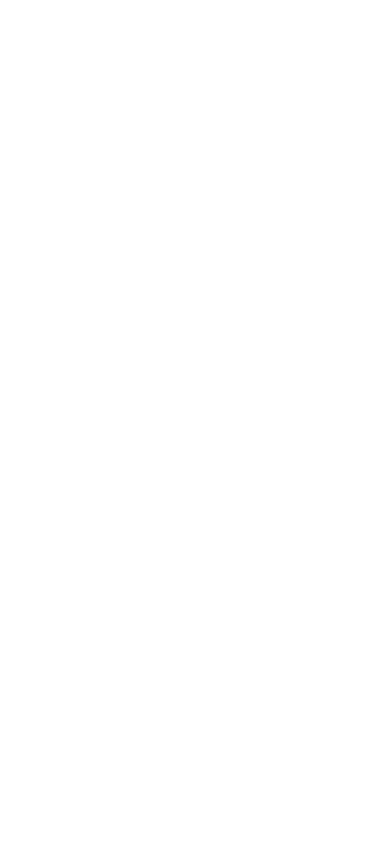
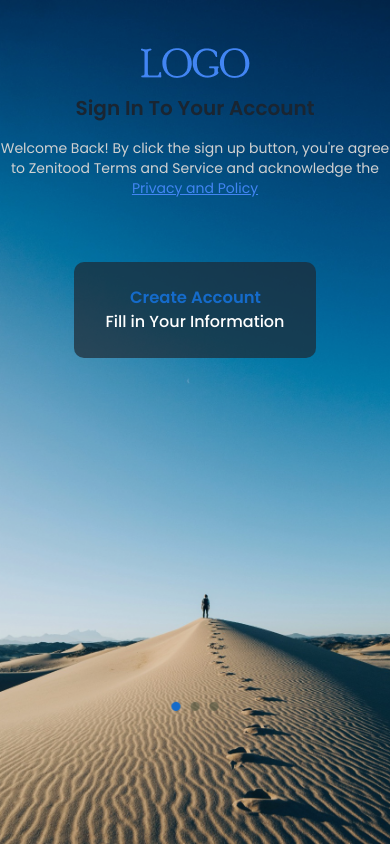
Before and after one commit to ShopnilIsCoding/Scopioe, a React (Vite) app: page /login in a window 390 px wide. Built offline with nearby package versions, Linux system fonts and the light colour scheme.

Commit message:
mobile login page creates with animate css and reduced code redundancy

```diff
--- a/package.json
+++ b/package.json
@@ -10,6 +10,7 @@
     "preview": "vite preview"
   },
   "dependencies": {
+    "animate.css": "^4.1.1",
     "react": "^18.3.1",
     "react-dom": "^18.3.1",
     "react-icons": "^5.2.1",
--- /dev/null
+++ b/src/components/Mobile/LoginMobile.jsx
@@ -0,0 +1,58 @@
+import { useState } from "react";
+import loginMobile from "../../assets/images/smLogin.png";
+import Form from "../Shared/Form";
+
+const LoginMobile = ({signUp,setSignUp}) => {
+    const [popup,setPopup]=useState(false);
+
+    const handlePopup=()=>
+    {
+        setPopup(true);
+    }
+  return (
+    <div className="block lg:hidden relative min-h-screen poppins">
+      <img
+        src={loginMobile}
+        alt=""
+        className="absolute -z-10 w-full h-full"
+      />
+
+      <div className="absolute z-20 h-full w-full ">
+        <img src="/LOGO.png" alt="Logo" className="flex mx-auto mt-12 animate__slideInDown animate__animated" />
+
+        {!popup?
+        <>
+        <h3 className="font-semibold text-xl text-[#1A2531] text-center mt-4 animate__animated animate__zoomIn">
+          Sign In To Your Account
+        </h3>
+        <p className="text-[#D1D1D1] text-center mt-4  text-sm animate__animated animate__zoomIn">
+              Welcome Back! By click the sign up button, you're agree to
+              Zenitood Terms and Service and acknowledge the{" "}
+              <span className="text-light underline cursor-pointer">
+                Privacy and Policy
+              </span>
+            </p>
+            <div className="bg-[#1F2833B3] text-center py-6 mx-auto mt-16 px-8 w-fit rounded-[10px] animate__animated animate__slideInUp">
+                <p className="text-[#156BCA] font-semibold animate-pulse cursor-pointer link-hover" onClick={handlePopup}>Create Account</p>
+                <p className="text-white font-medium">
+                  Fill in Your Information
+                </p>
+              </div></>:signUp?<p className="font-medium mt-4 text-white text-center animate__animated animate__zoomIn mb-8">Create Account <br />
+              Fill in Your Information</p>:<p className="font-medium mt-4 text-white text-center animate__animated animate__zoomIn mb-8">Sign In to view all the <br /> massage therapists</p>}
+
+            {
+                popup && <div className="animate__animated animate__slideInUp bg-white h-full px-2 pt-6 rounded-t-3xl">
+                    {signUp? <p className="text-2xl font-semibold my-8 text-center">Sign In</p>:
+                    <div className="mt-8 mb-12 text-center">
+                        <p className="text-2xl font-semibold mb-2">Log In To Your Account</p>
+                        <p className="text-sm text-[#5C635A]">Welcome Back! Select a method to log in:</p>
+                        </div>}
+                <Form signUp={signUp} setSignUp={setSignUp}></Form>
+                </div>
+            }
+      </div>
+    </div>
+  );
+};
+
+export default LoginMobile;
--- a/src/components/PC/LoginPC.jsx
+++ b/src/components/PC/LoginPC.jsx
@@ -1,4 +1,4 @@
-import { useState } from "react";
+
 import lgLogin from "../../assets/images/lgLogin.png";
 import { Autoplay, Pagination } from "swiper/modules";
 import { Swiper, SwiperSlide } from "swiper/react";
@@ -8,9 +8,9 @@
 import "swiper/css/pagination";
 import Form from "../Shared/Form";
 
-const LoginPC = () => {
+// eslint-disable-next-line react/prop-types
+const LoginPC = ({signUp,setSignUp}) => {
 
-  const [signUp, setSignUp] = useState(true);
 
   return (
     <div className="mx-auto container hidden lg:block p-12 ">
--- a/src/components/Shared/Form.jsx
+++ b/src/components/Shared/Form.jsx
@@ -13,8 +13,8 @@
             {!signUp && (
             <><div className=" flex justify-around items-center my-8">
 
-            <button className="flex items-center gap-2 bg-[linear-gradient(91deg,_#E4E4E4_3.94%,_#FFF9_69.53%)] shadow-[0px_4px_7px_0px_rgba(131,131,131,0.23)] px-10 py-4 rounded-[6px]"><FcGoogle className="text-2xl" />Google</button>
-            <button className="flex items-center gap-2 px-10 py-4 rounded-[10px] bg-[linear-gradient(89deg,_#298FFF_0.18%,_#0778F5_79.28%)] text-white"><FaFacebookF className="text-2xl"/>Facebook</button>
+            <button className="flex items-center gap-2 bg-[linear-gradient(91deg,_#E4E4E4_3.94%,_#FFF9_69.53%)] shadow-[0px_4px_7px_0px_rgba(131,131,131,0.23)] px-4 lg:px-10 py-4 rounded-[6px]"><FcGoogle className="text-2xl" />Google</button>
+            <button className="flex items-center gap-2 px-4 lg:px-10 py-4 rounded-[10px] bg-[linear-gradient(89deg,_#298FFF_0.18%,_#0778F5_79.28%)] text-white "><FaFacebookF className="text-2xl"/>Facebook</button>
           </div>
           <p className="text-[#5C635A] text-center mb-4">Or Continue with Email</p></>
           )}
--- a/src/main.jsx
+++ b/src/main.jsx
@@ -6,6 +6,7 @@
 } from "react-router-dom";
 import './index.css'
 import Login from './pages/Login';
+import 'animate.css';
 
 const router = createBrowserRouter([
   {
--- a/src/pages/Login.jsx
+++ b/src/pages/Login.jsx
@@ -1,10 +1,15 @@
+import { useState } from "react";
+import LoginMobile from "../components/Mobile/LoginMobile";
 import LoginPC from "../components/PC/LoginPC";
 
 
 const Login = () => {
+  const [signUp, setSignUp] = useState(true);
+
     return (
         <div>
-            <LoginPC></LoginPC>
+            <LoginPC setSignUp={setSignUp} signUp={signUp}></LoginPC>
+            <LoginMobile setSignUp={setSignUp} signUp={signUp}></LoginMobile>
         </div>
     );
 };
```
Also changed, not shown: 1 other file (tests, documents, lock files or other folders).
